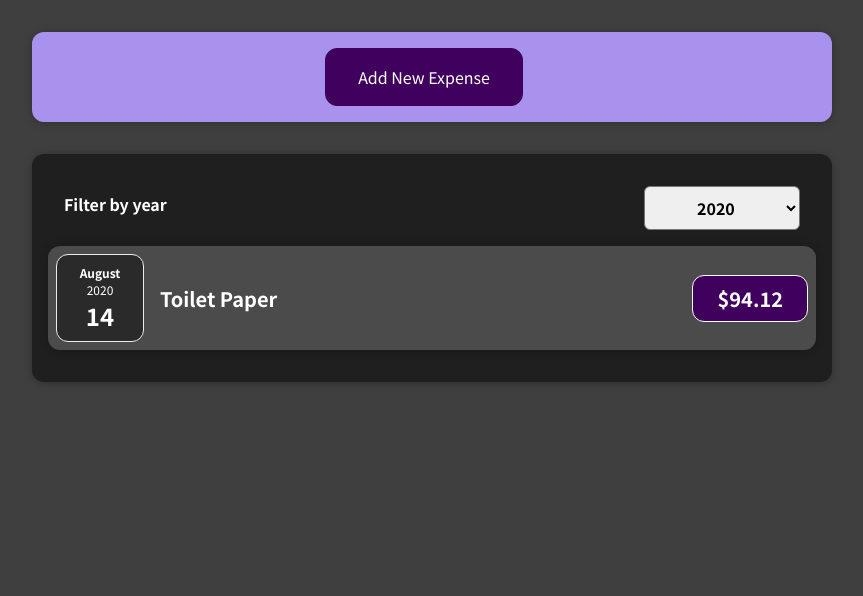
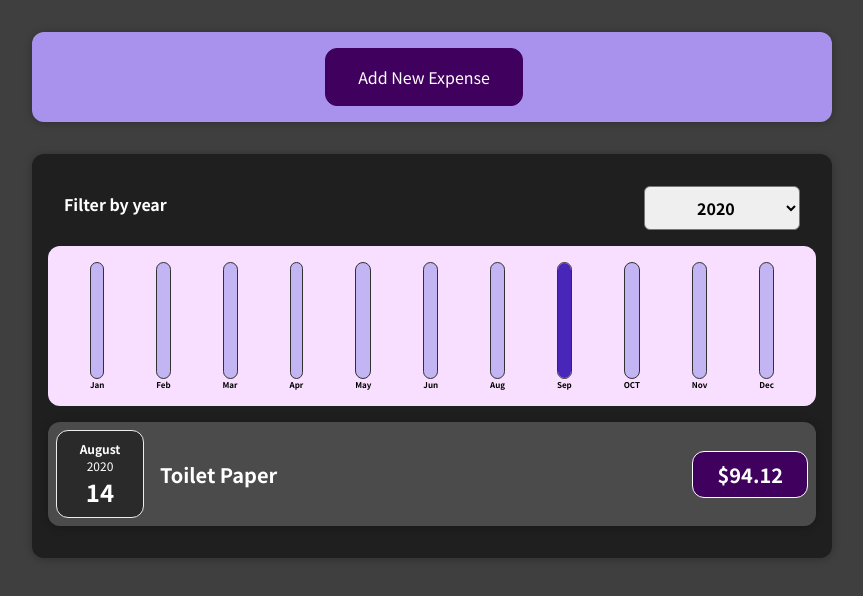
Before and after one commit to ajayshada/react-complete-guide-code, a React (Create React App) app: page / in a window 1280 px wide. Shown: the top 596 px of the page, without its empty margins (208-1071 px from the left). Built offline with nearby package versions, Linux system fonts and the light colour scheme.

Commit message:
Complete Section-6

```diff
--- a/src/components/Chart/Chart.js
+++ b/src/components/Chart/Chart.js
@@ -3,13 +3,16 @@ import ChartBar from "./ChartBar";
 import "./Chart.css";
 
 const Chart = (props) => {
+  const dataPointValues = props.dataPoints.map((dataPoint) => dataPoint.value);
+  const totalMaximum = Math.max(...dataPointValues);
+
   return (
     <div className="chart">
       {props.dataPoints.map((dataPoint) => (
         <ChartBar
           key={dataPoint.label}
           value={dataPoint.value}
-          maxValue={null}
+          maxValue={totalMaximum}
           label={dataPoint.label}
         />
       ))}
--- a/src/components/Chart/ChartBar.js
+++ b/src/components/Chart/ChartBar.js
@@ -1,19 +1,24 @@
 import React from "react";
-import './ChartBar.css';
+import "./ChartBar.css";
 
-const ChartBar = props => {
-    let barFillHeight = '0%';
+const ChartBar = (props) => {
+  let barFillHeight = "0%";
 
-    if(props.max > 0){
-        barFillHeight = Math.round((props.value/props.maxValue)*100) + '%';
-    }
+  if (props.maxValue > 0) {
+    barFillHeight = Math.round((props.value / props.maxValue) * 100) + "%";
+  }
 
-    return <div className="chart-bar">
-        <div className="chart-bar__inner">
-            <div className="chart-bar__fill" style={{height: barFillHeight}}></div>
-        </div>
-        <div className="chart-bar__label">{props.label}</div>
+  return (
+    <div className="chart-bar">
+      <div className="chart-bar__inner">
+        <div
+          className="chart-bar__fill"
+          style={{ height: barFillHeight }}
+        ></div>
+      </div>
+      <div className="chart-bar__label">{props.label}</div>
     </div>
+  );
 };
 
 export default ChartBar;
--- a/src/components/Expenses/Expenses.js
+++ b/src/components/Expenses/Expenses.js
@@ -3,7 +3,7 @@ import "./Expenses.css";
 import Card from "../UI/Card";
 import ExpensesList from "./ExpensesList";
 import ExpensesFilter from "./ExpensesFilter";
-
+import ExpensesChart from "./ExpensesChart";
 
 function Expenses(props) {
   const [filteredYear, setFilteredYear] = useState("2020");
@@ -16,8 +16,6 @@ function Expenses(props) {
     return new Date(expense.date).getFullYear().toString() === filteredYear;
   });
 
-
-
   return (
     <div>
       <Card className="expenses">
@@ -25,7 +23,8 @@ function Expenses(props) {
           selected={filteredYear}
           onChangeFilter={filterChangeHandler}
         />
-        <ExpensesList items={filteredExpenses}/>
+        <ExpensesChart expenses={filteredExpenses} />
+        <ExpensesList items={filteredExpenses} />
       </Card>
     </div>
   );
--- /dev/null
+++ b/src/components/Expenses/ExpensesChart.js
@@ -0,0 +1,27 @@
+import React from "react";
+import Chart from "../Chart/Chart";
+
+const ExpensesChart = (props) => {
+  const chartDataPoints = [
+    { label: "Jan", value: 0 },
+    { label: "Feb", value: 0 },
+    { label: "Mar", value: 0 },
+    { label: "Apr", value: 0 },
+    { label: "May", value: 0 },
+    { label: "Jun", value: 0 },
+    { label: "Aug", value: 0 },
+    { label: "Sep", value: 0 },
+    { label: "OCT", value: 0 },
+    { label: "Nov", value: 0 },
+    { label: "Dec", value: 0 },
+  ];
+
+  for (const expense of props.expenses) {
+    const expenseMonth = expense.date.getMonth(); // Starting at 0- Janunary =>0
+    chartDataPoints[expenseMonth].value += expense.amount;
+  }
+
+  return <Chart dataPoints={chartDataPoints} />;
+};
+
+export default ExpensesChart;
```
